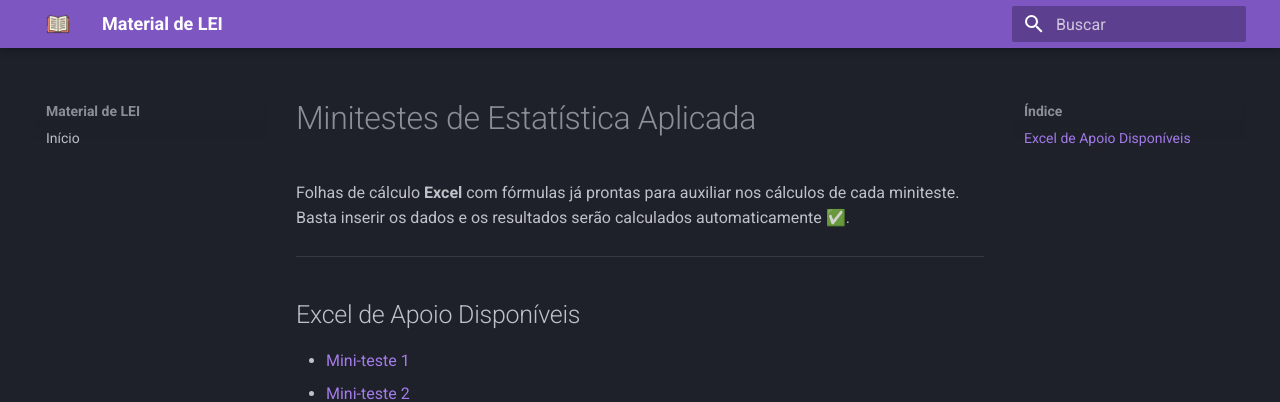
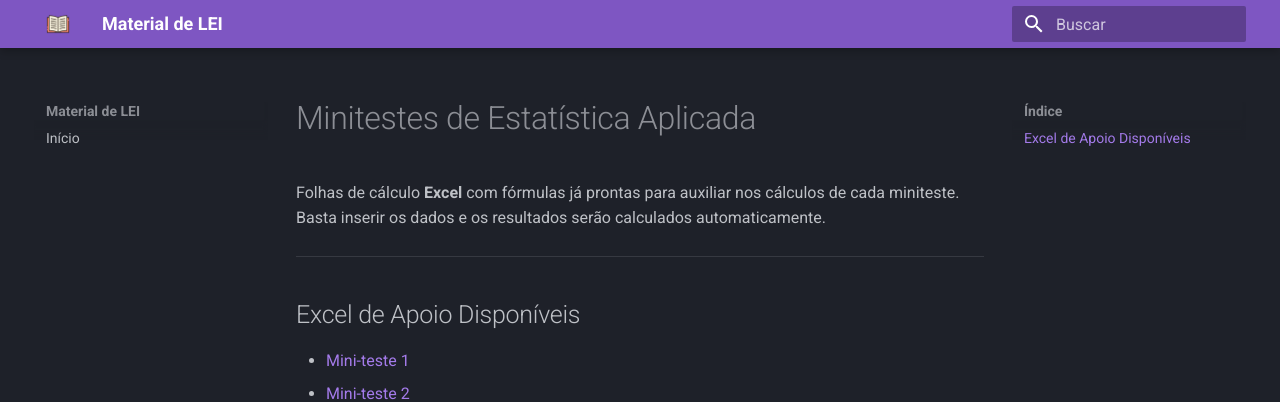
Before and after one commit to eduardo106919/LEI-Material-Estudo, an MkDocs documentation site: the page built from docs/EA/Minitestes/README.md, in a window 1280 px wide. Shown: the top 402 px of the page. Built offline with MkDocs 1.6.1 and Material for MkDocs 9.7.7, drawn with Linux system fonts in a browser that asks for light colours.

Commit message:
Correções

```diff
--- a/docs/EA/Minitestes/README.md
+++ b/docs/EA/Minitestes/README.md
@@ -1,6 +1,6 @@
 # Minitestes de Estatística Aplicada
 Folhas de cálculo **Excel** com fórmulas já prontas para auxiliar nos cálculos de cada miniteste.
-Basta inserir os dados e os resultados serão calculados automaticamente ✅.
+Basta inserir os dados e os resultados serão calculados automaticamente.
 
 ---
 
```
Also changed, not shown: docs/Cálculo/Material Pedagógico/README.md (+3 -0 lines).
